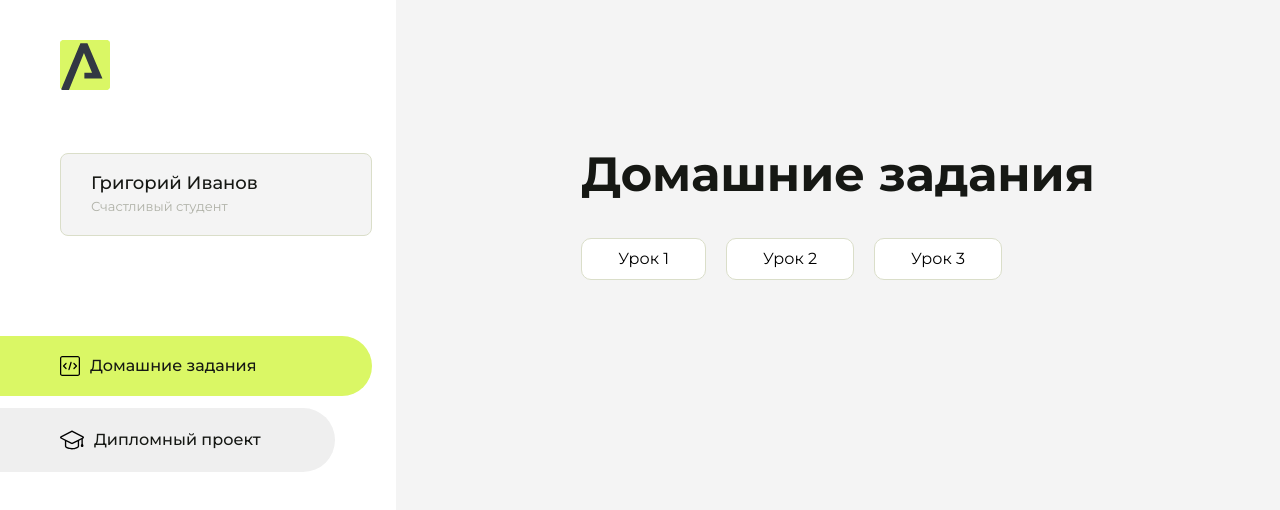
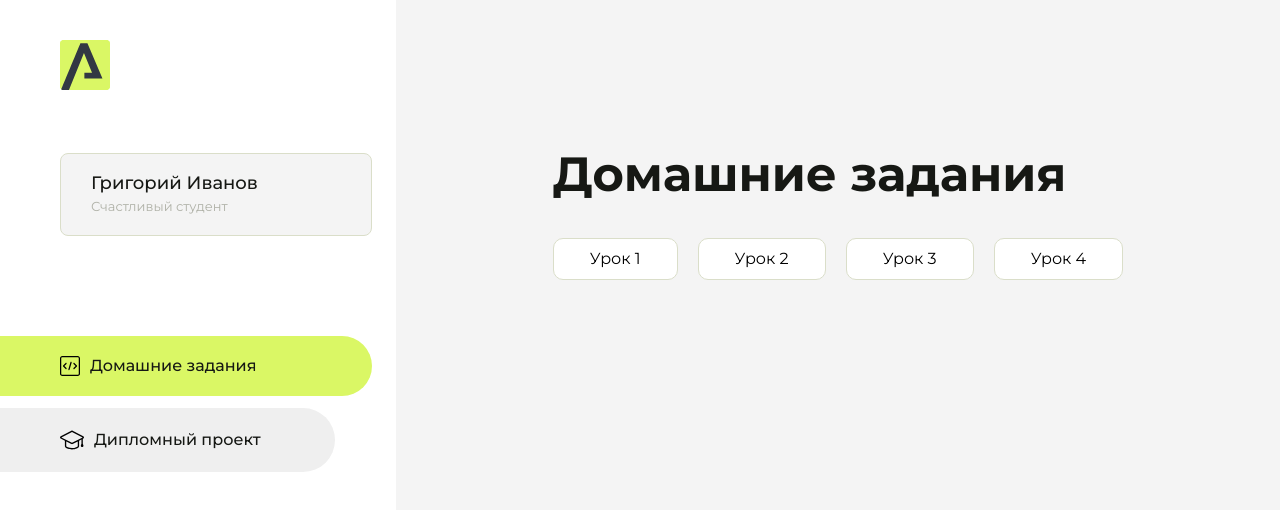
Before and after one commit to Gregory1481/homework-2.0, a plain HTML site: page index.html in a window 1280 px wide. Drawn offline with Linux system fonts and the light colour scheme.

Commit message:
Update index.html

```diff
--- a/index.html
+++ b/index.html
@@ -155,6 +155,9 @@
               <li class="content__list-item">
                 <a href="table/css/index.html">Урок 3</a>
               </li>
+              <li class="content__list-item">
+                <a href="forms/index.html">Урок 4</a>
+              </li>
             </ul>
           </div>
           <div class="content__block hidden" id="diplomBlock">
```
